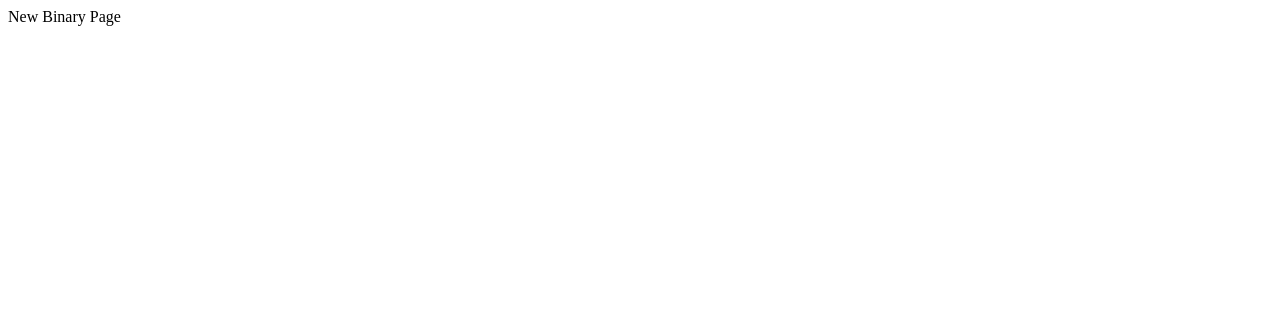
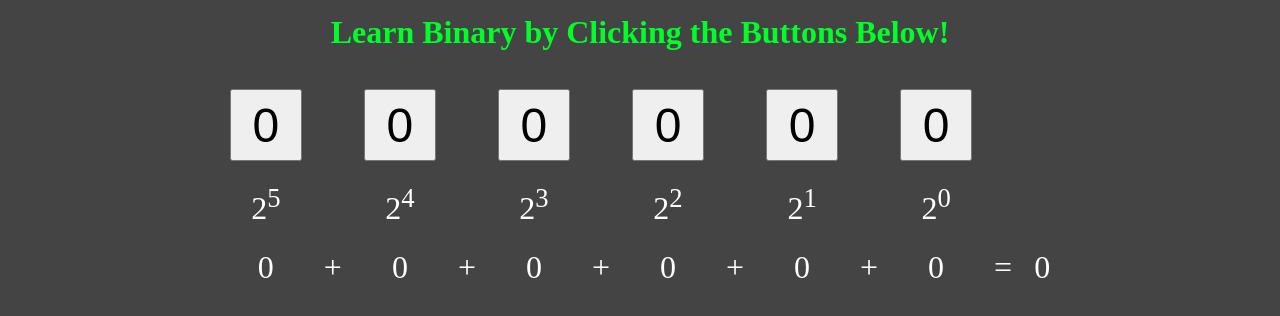
Before and after one commit to brandonchinn178/binary, a plain HTML site: page index.html in a window 1280 px wide. Drawn offline with Linux system fonts and the light colour scheme.

Commit message:
Initial commit (for reals)

```diff
--- a/index.html
+++ b/index.html
@@ -1 +1,120 @@
-New Binary Page
+<html>
+  <title>Binary Numbers</title>
+  <head>
+    <style>
+      body
+      {
+        background-color: #444444;
+      }
+
+      input
+      {
+        height: 1.5em;
+        width: 1.5em;
+        font-size: 3em;
+      }
+
+      h1
+      {
+        text-align: center;
+        line-height: 1.5em;
+        color: #00FF29;
+      }
+
+      table
+      {
+        margin-left: auto;
+        margin-right: auto;
+        width: 200px;
+      }
+
+      td
+      {
+        padding: 10px;
+      }
+
+      td p
+      {
+        text-align: center;
+        font-size: 2em;
+        color: white;
+      }
+    </style>
+    <script>
+    var powersOfTwo = [1, 2, 4, 8, 16, 32];
+
+    function change(index) {
+      var buttonID = "button" + index;
+      var textID = "text" + index;
+      var button = document.getElementById(buttonID);
+      var added = document.getElementById(textID);
+      if (button.value == 0) {
+        button.value = "1";
+        added.innerHTML = powersOfTwo[index];
+      } else {
+        button.value = "0";
+        added.innerHTML = "0";
+      }
+      add();
+    }
+
+    function add() {
+      var sum = 0;
+      for (var i = 0; i < 6; i++) {
+        var id = "text" + i;
+        sum += parseInt(document.getElementById(id).innerHTML);
+      }
+      document.getElementById("total").innerHTML = sum;
+    }
+    </script>
+  </head>
+  <body>
+    <h1>Learn Binary by Clicking the Buttons Below!</h1>
+    <table id = "buttons">
+      <tr>
+        <td><input type = "button" onclick = "change(5)" value = "0" id = "button5"></input></td>
+        <td></td>
+        <td><input type = "button" onclick = "change(4)" value = "0" id = "button4"></input></td>
+        <td></td>
+        <td><input type = "button" onclick = "change(3)" value = "0" id = "button3"></input></td>
+        <td></td>
+        <td><input type = "button" onclick = "change(2)" value = "0" id = "button2"></input></td>
+        <td></td>
+        <td><input type = "button" onclick = "change(1)" value = "0" id = "button1"></input></td>
+        <td></td>
+        <td><input type = "button" onclick = "change(0)" value = "0" id = "button0"></input></td>
+      </tr>
+
+      <tr>
+        <td> <p> 2<sup>5</sup> </p> </td>
+        <td> </td>
+        <td> <p> 2<sup>4</sup> </p> </td>
+        <td> </td>
+        <td> <p> 2<sup>3</sup> </p> </td>
+        <td> </td>
+        <td> <p> 2<sup>2</sup> </p> </td>
+        <td> </td>
+        <td> <p> 2<sup>1</sup> </p> </td>
+        <td> </td>
+        <td> <p> 2<sup>0</sup> </p> </td>
+        <td> </td>
+      </tr>
+
+      <tr>
+        <td> <p id = "text5"> 0 </p></td>
+        <td> <p> + </p> </td>
+        <td> <p id = "text4"> 0 </p> </td>
+        <td> <p> + </p> </td>
+        <td> <p id = "text3"> 0 </p> </td>
+        <td> <p> + </p> </td>
+        <td> <p id = "text2"> 0 </p> </td>
+        <td> <p> + </p> </td>
+        <td> <p id = "text1"> 0 </p> </td>
+        <td> <p> + </p> </td>
+        <td> <p id = "text0"> 0 </p> </td>
+        <td> <p> = </p> </td>
+        <td> <p id = "total"> 0 </p> </td>
+      </tr>
+    </table>
+  </body>
+</html>
```
Also changed, not shown: 1 other file.
